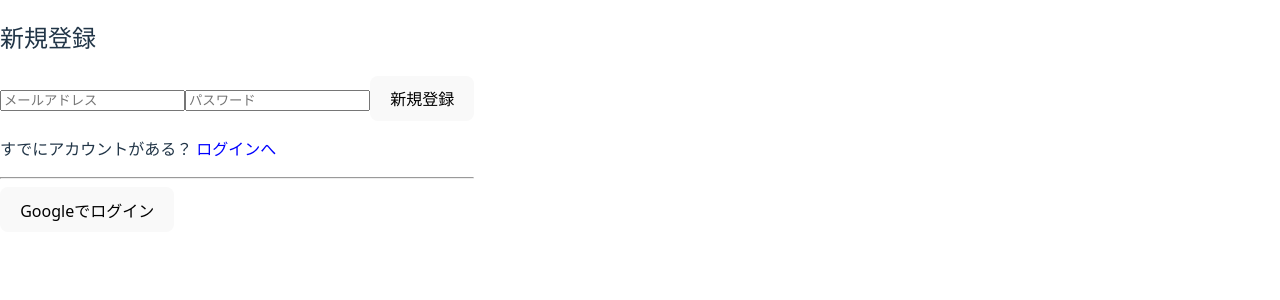
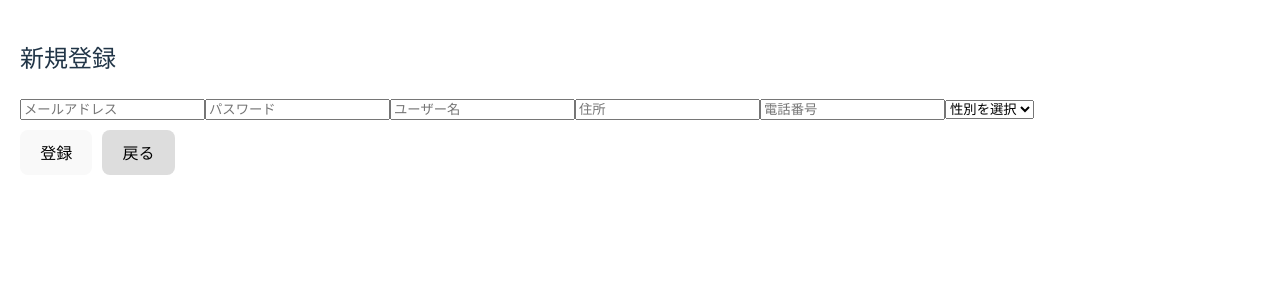
Before and after one commit to RyotaRR/travel-log-app, a React (Vite) app: page / in a window 1280 px wide. Both pictures are taken after a click on the element "新規登録へ". Shown: the top 300 px of the page. Built offline with nearby package versions, Linux system fonts and the light colour scheme.

Commit message:
登録画面追加

```diff
--- a/src/App.tsx
+++ b/src/App.tsx
@@ -2,18 +2,19 @@ import { useEffect, useState } from "react";
 import { supabase } from "./supabaseClient";
 import Auth from "./components/Auth";
 import DeleteModal from "./components/DeleteModal";
+import ProfileRegister from "./components/ProfileRegister"; // ← 追加
 
 export default function App() {
   const [session, setSession] = useState(null);
+  const [showRegisterForm, setShowRegisterForm] = useState(false); // ← 追加
+
   const [logs, setLogs] = useState([]);
   const [title, setTitle] = useState("");
   const [date, setDate] = useState("");
 
-  // モーダル用
   const [showDeleteModal, setShowDeleteModal] = useState(false);
   const [targetId, setTargetId] = useState<string | null>(null);
 
-  // セッション取得
   useEffect(() => {
     supabase.auth.getSession().then(({ data }) => {
       setSession(data.session);
@@ -28,7 +29,6 @@ export default function App() {
     return () => listener.subscription.unsubscribe();
   }, []);
 
-  // ログ取得
   useEffect(() => {
     if (!session) return;
 
@@ -50,7 +50,6 @@ export default function App() {
     fetchLogs();
   }, [session]);
 
-  // ログ追加
   const addLog = async () => {
     const uid = session.user.id;
 
@@ -69,13 +68,11 @@ export default function App() {
     setDate("");
   };
 
-  // 削除ボタン押したとき
   const confirmDelete = (id: string) => {
     setTargetId(id);
     setShowDeleteModal(true);
   };
 
-  // 実際に削除
   const deleteLog = async () => {
     if (!targetId) return;
 
@@ -91,12 +88,17 @@ export default function App() {
     setTargetId(null);
   };
 
-  // ログインしていない時は Auth 画面
-  if (!session) return <Auth />;
+  // 🔥 ここが重要：ログインしていない場合の画面切り替え
+  if (!session) {
+    if (showRegisterForm) {
+      return <ProfileRegister onComplete={() => setShowRegisterForm(false)} />;
+    }
+
+    return <Auth onStartRegister={() => setShowRegisterForm(true)} />;
+  }
 
   return (
     <div style={{ padding: "20px" }}>
-      {/* ログアウトボタン */}
       <button
         onClick={async () => {
           await supabase.auth.signOut();
@@ -113,7 +115,6 @@ export default function App() {
 
       <h2>旅ログ</h2>
 
-      {/* 追加フォーム */}
       <div>
         <input
           type="text"
@@ -129,7 +130,6 @@ export default function App() {
         <button onClick={addLog}>追加</button>
       </div>
 
-      {/* ログ一覧 */}
       <ul>
         {logs.map((log) => (
           <li key={log.id} style={{ marginTop: "10px" }}>
@@ -144,7 +144,6 @@ export default function App() {
         ))}
       </ul>
 
-      {/* 削除確認モーダル */}
       {showDeleteModal && (
         <DeleteModal
           onConfirm={deleteLog}
--- a/src/components/Auth.tsx
+++ b/src/components/Auth.tsx
@@ -1,10 +1,8 @@
 import { useState } from "react";
 import { supabase } from "../supabaseClient";
-
-export default function Auth() {
+export default function Auth({ onStartRegister }) {
   const [email, setEmail] = useState("");
   const [password, setPassword] = useState("");
-  const [mode, setMode] = useState<"login" | "signup">("login");
 
   const signIn = async () => {
     const { error } = await supabase.auth.signInWithPassword({
@@ -14,24 +12,9 @@ export default function Auth() {
     if (error) alert(error.message);
   };
 
-  const signUp = async () => {
-    const { error } = await supabase.auth.signUp({
-      email: email.trim(),
-      password,
-    });
-    if (error) alert(error.message);
-  };
-
-  const signInWithGoogle = async () => {
-    const { error } = await supabase.auth.signInWithOAuth({
-      provider: "google",
-    });
-    if (error) alert(error.message);
-  };
-
   return (
     <div>
-      <h2>{mode === "login" ? "ログイン" : "新規登録"}</h2>
+      <h2>ログイン</h2>
 
       <input
         type="email"
@@ -47,36 +30,17 @@ export default function Auth() {
         onChange={(e) => setPassword(e.target.value)}
       />
 
-      {mode === "login" ? (
-        <>
       <button onClick={signIn}>ログイン</button>
+
       <p>
         アカウントがない？{" "}
         <span
           style={{ color: "blue", cursor: "pointer" }}
-              onClick={() => setMode("signup")}
+          onClick={onStartRegister}
         >
           新規登録へ
         </span>
       </p>
-        </>
-      ) : (
-        <>
-          <button onClick={signUp}>新規登録</button>
-          <p>
-            すでにアカウントがある？{" "}
-            <span
-              style={{ color: "blue", cursor: "pointer" }}
-              onClick={() => setMode("login")}
-            >
-              ログインへ
-            </span>
-          </p>
-        </>
-      )}
-
-      <hr />
-      <button onClick={signInWithGoogle}>Googleでログイン</button>
     </div>
   );
 }
--- /dev/null
+++ b/src/components/ProfileRegister.tsx
@@ -0,0 +1,106 @@
+import { useState } from "react";
+import { supabase } from "../supabaseClient";
+
+export default function ProfileRegister({ onComplete }) {
+  const [email, setEmail] = useState("");
+  const [password, setPassword] = useState("");
+
+  const [username, setUsername] = useState("");
+  const [address, setAddress] = useState("");
+  const [phone, setPhone] = useState("");
+  const [gender, setGender] = useState("");
+
+  const register = async () => {
+    const { data, error } = await supabase.auth.signUp({
+      email: email.trim(),
+      password,
+    });
+
+    if (error) {
+      alert(error.message);
+      return;
+    }
+
+    const user = data.user;
+    if (!user) {
+      alert("ユーザー作成に失敗しました");
+      return;
+    }
+
+    const { error: profileError } = await supabase.from("profiles").insert({
+      id: user.id,
+      username,
+      address,
+      phone,
+      gender,
+    });
+
+    if (profileError) {
+      alert("プロフィール保存エラー: " + profileError.message);
+      return;
+    }
+
+    alert("登録が完了しました！");
+    onComplete(); // ← Auth画面へ戻る
+  };
+
+  return (
+    <div style={{ padding: "20px" }}>
+      <h2>新規登録</h2>
+
+      <input
+        type="email"
+        placeholder="メールアドレス"
+        value={email}
+        onChange={(e) => setEmail(e.target.value)}
+      />
+
+      <input
+        type="password"
+        placeholder="パスワード"
+        value={password}
+        onChange={(e) => setPassword(e.target.value)}
+      />
+
+      <input
+        type="text"
+        placeholder="ユーザー名"
+        value={username}
+        onChange={(e) => setUsername(e.target.value)}
+      />
+
+      <input
+        type="text"
+        placeholder="住所"
+        value={address}
+        onChange={(e) => setAddress(e.target.value)}
+      />
+
+      <input
+        type="text"
+        placeholder="電話番号"
+        value={phone}
+        onChange={(e) => setPhone(e.target.value)}
+      />
+
+      <select value={gender} onChange={(e) => setGender(e.target.value)}>
+        <option value="">性別を選択</option>
+        <option value="male">男性</option>
+        <option value="female">女性</option>
+        <option value="other">その他</option>
+      </select>
+
+      <div style={{ marginTop: "10px" }}>
+        <button onClick={register}>登録</button>
+
+        {/* ← 追加：戻るボタン */}
+        <button
+          onClick={onComplete}
+          style={{ marginLeft: "10px", background: "#ddd" }}
+        >
+          戻る
+        </button>
+      </div>
+    </div>
+  );
+}
```
Lines whose indentation alone changed are shown as unchanged.
